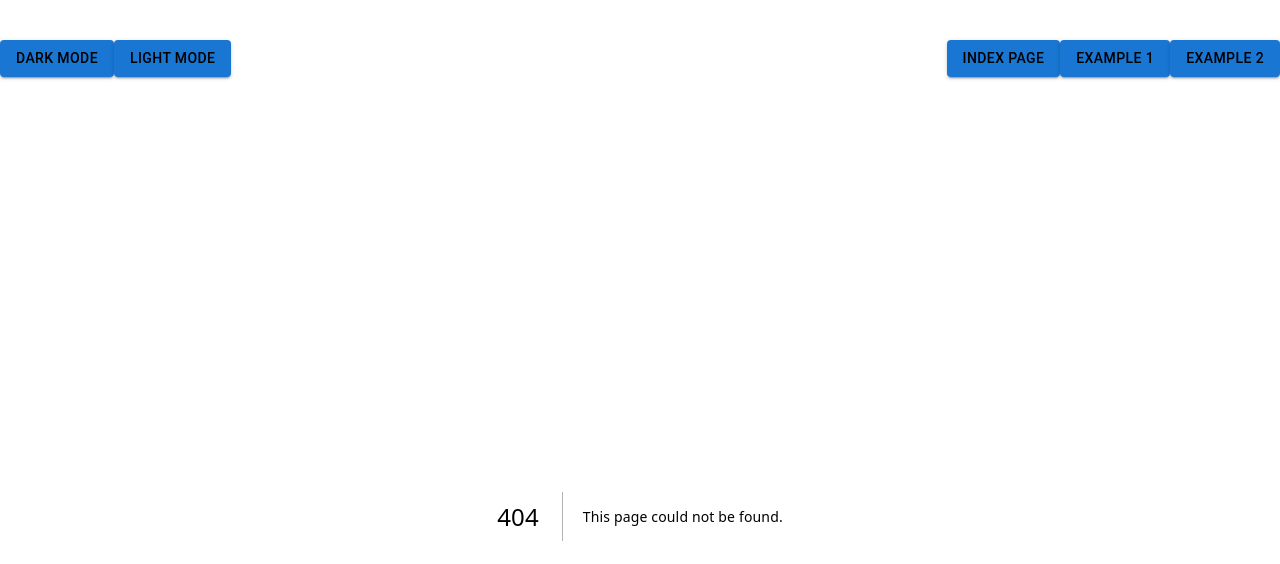
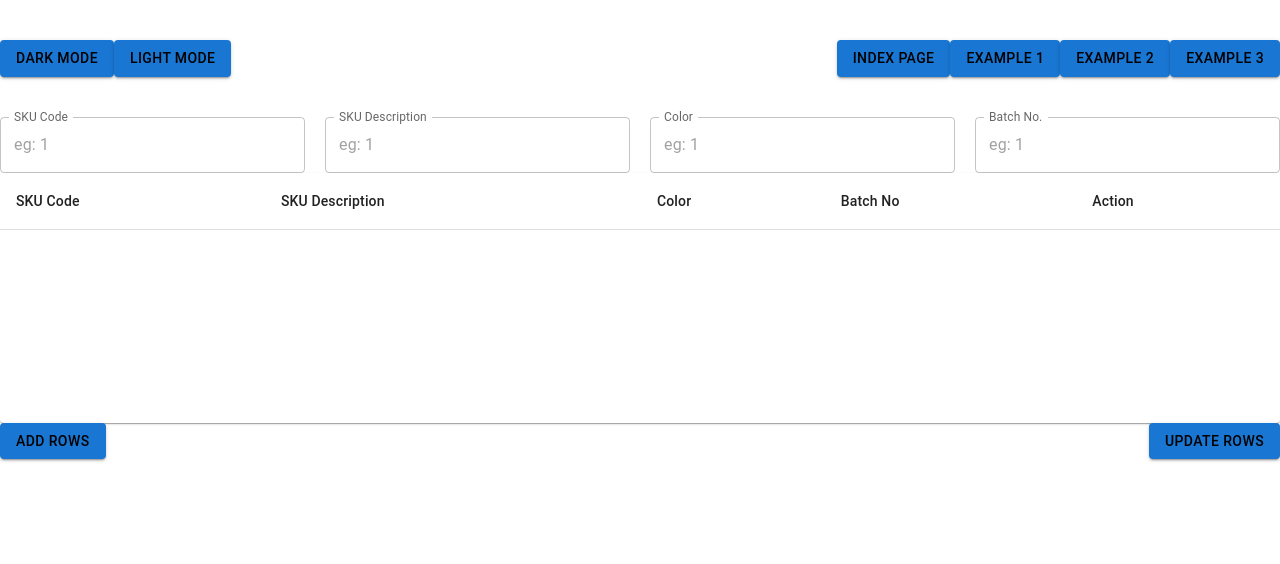
Before and after one commit to hanhan-cheam/SampleReact, a Next.js app: page /example3 in a window 1280 px wide. Before the commit this address had no page. Shown: the top 564 px of the page. Built offline with nearby package versions, Linux system fonts and the light colour scheme.

Commit message:
update example

```diff
--- a/src/pages/_app.tsx
+++ b/src/pages/_app.tsx
@@ -39,6 +39,11 @@ export default function App({ Component, pageProps }: AppProps) {
     router.push('/example2');
   }
 
+  const goExample3Page = () => {
+    router.push('/example3');
+  }
+
+
 
   return <ThemeProvider theme={theme}>
     <CssBaseline />
@@ -67,6 +72,7 @@ export default function App({ Component, pageProps }: AppProps) {
             <Button variant="contained" onClick={goFirstPage} sx={{ color: mode === 'light' ? 'black' : 'white'}}>Index Page</Button>
             <Button variant="contained" onClick={goExample1Page} sx={{ color: mode === 'light' ? 'black' : 'white'}}>Example 1</Button>
             <Button variant="contained" onClick={goExample2Page} sx={{ color: mode === 'light' ? 'black' : 'white'}}>Example 2</Button>
+            <Button variant="contained" onClick={goExample3Page} sx={{ color: mode === 'light' ? 'black' : 'white'}}>Example 3</Button>
           </Box>
     </Box>
     </div>
--- a/src/pages/example1/index.tsx
+++ b/src/pages/example1/index.tsx
@@ -64,7 +64,7 @@ const Example1 = () => {
 
                <>
                   <SpecialBox
-                    key={x.title}
+                    name={x.title}
                     title={x.title}
                     inputValue={x.inputValue}
                     onTextFieldChange={(e) => {
--- /dev/null
+++ b/src/pages/example3/components/inputFieldsMapper.tsx
@@ -0,0 +1,60 @@
+import { TextField } from "@mui/material"
+import { ChangeEvent } from "react"
+
+export type TFields = {
+    name: string
+    label: string
+    value: string
+}
+
+
+export type TInputFIelds = {
+    onTextFieldChange?: (inputValue: ChangeEvent<HTMLInputElement>, key: string) => void
+
+} & TFields
+
+
+export const InputFieldsMapper = ({
+    onTextFieldChange,
+    name,
+    label,
+    value,
+  }: TInputFIelds) => {
+
+
+
+    return  <>
+
+        <TextField
+
+            disabled={false}
+            id={name}
+            label={label}
+            sx={{ width: '100%' }}
+            name={name}
+            value={value ?? ''}
+            placeholder="eg: 1"
+            InputLabelProps={{
+            shrink: true,
+            }}
+            onChange={(event: ChangeEvent<HTMLInputElement>) =>{
+
+
+                if(onTextFieldChange){
+                    onTextFieldChange(event, name)
+                }
+            }
+
+        }
+        />
+
+    </>
+
+
+
+
+
+
+
+
+}
--- /dev/null
+++ b/src/pages/example3/index.tsx
@@ -0,0 +1,261 @@
+import { SpecialBox, TBoxDetail, TSpecialBox } from "@/components/common/SpecialBox/SpecialBox"
+import {  SpecialBoxDetailInput, SpecialBoxV2, TSmallBoxDetail, TSpecialBoxProps } from "@/components/common/SpecialBox/SpecialBoxV2"
+import { ChangeEvent, useState } from "react"
+import { InputFieldsMapper, TFields } from "./components/inputFieldsMapper"
+
+import InventoryIcon from '@mui/icons-material/Inventory'
+import ListAltIcon from '@mui/icons-material/ListAlt'
+import ViewModuleIcon from '@mui/icons-material/ViewModule'
+import {
+    Box,
+    Button,
+  Paper,
+  Table,
+  TableBody,
+  TableCell,
+  TableContainer,
+  TableHead,
+  TableRow,
+  Typography,
+  useTheme,
+} from '@mui/material'
+
+export type TTableData = {
+   id: number
+   skuCode: string
+   skuDescription: string
+   color: string
+   batchNo: string
+}
+
+const defaultFields: TFields[] = [
+    {
+        label: 'SKU Code',
+        name: 'skuCode',
+        value: ''
+    },
+    {
+        label: 'SKU Description',
+        name: 'skuDescription',
+        value: ''
+    },
+    {
+        label: 'Color',
+        name: 'color',
+        value: ''
+    },
+    {
+        label: 'Batch No.',
+        name: 'batchNo',
+        value: ''
+    }
+
+]
+
+
+const Example3 = () => {
+
+    const [inputFields, setInputFields] = useState<TFields[]>(defaultFields)
+
+    const [targetRowId, setTargetRowId] = useState<number>(0)
+
+    const [tableData, setTableData] = useState<TTableData[]>([])
+
+    const isDarkTheme = useTheme().palette.mode === 'dark'
+
+    const handleAddRow = () => {
+
+        const newId = tableData.map((x) => x.id);
+        const currentMax = tableData.length > 0 ? (Math.max(...newId) + 1) : 1
+        const value = inputFields.map(x => x.value)
+
+        const payload = {
+            id: currentMax,
+            skuCode: value[0],
+            skuDescription: value[1],
+            color: value[2],
+            batchNo: value[3]
+
+        }
+        setTableData((prev)=> [
+            ...prev,
+            payload
+          ])
+
+          const clearsFieldsValue = inputFields.map((x) => {
+
+              return {
+                ...x,
+                value: ''
+              }
+
+          })
+
+          setInputFields(clearsFieldsValue)
+
+    }
+
+    const handleEditRow = (id: number) => {
+
+        const targetRow =  tableData.find(x => x.id === id)
+
+        if(targetRow){
+
+            const updatedFields = inputFields.map((x) => {
+
+                return {
+                  ...x,
+                  value: targetRow[x.name as keyof TTableData] as string
+                }
+
+            })
+
+            setInputFields(updatedFields)
+            setTargetRowId(targetRow.id)
+
+        }
+
+
+
+
+    }
+
+    const handleUpdateRow = () => {
+
+        const targetRow = tableData.filter(x => x.id === targetRowId).map(y => {
+            return {
+                ...y,
+                skuCode: inputFields.find(x => x.name === "skuCode")?.value as string,
+                skuDescription:inputFields.find(x => x.name === "skuDescription")?.value as string,
+                color:inputFields.find(x => x.name === "color")?.value as string,
+                batchNo:inputFields.find(x => x.name === "batchNo")?.value as string
+            }
+        })
+        const nonTargetRow = tableData.filter(x => x.id !== targetRowId)
+
+        const newRows = targetRow.concat(nonTargetRow)
+
+        setTableData(newRows)
+
+        const clearsFieldsValue = inputFields.map((x) => {
+
+            return {
+              ...x,
+              value: ''
+            }
+
+        })
+
+        setInputFields(clearsFieldsValue)
+
+
+
+    }
+
+    const handleTextFieldChange = (event: React.ChangeEvent<HTMLInputElement>, name: string) => {
+        const value = event.target.value
+
+        const updatedFields = inputFields.map((x) => {
+            if(x.name === name){
+              return {
+                ...x,
+                value
+              }
+            }else{
+              return x
+            }
+          })
+
+          setInputFields(updatedFields)
+
+
+
+    }
+
+
+    return (
+        <Box>
+            <Box sx={{
+                display: 'flex',
+                flexDirection: 'row',
+                gap: '20px'
+            }}>
+                {inputFields.map((x,) => {
+
+
+                    return (
+                        <>
+                            <InputFieldsMapper
+                                onTextFieldChange={handleTextFieldChange}
+                                label={x.label}
+                                name={x.name}
+                                value={x.value}
+                            />
+                        </>
+                       )
+                })}
+            </Box>
+
+
+
+            <TableContainer
+                component={Paper}
+                sx={{
+                position: 'relative',
+                minHeight: 250,
+                maxHeight: 480,
+                }}
+            >
+
+                <Table stickyHeader>
+                    <TableHead>
+                        <TableRow>
+                            <TableCell>SKU Code</TableCell>
+                            <TableCell>SKU Description</TableCell>
+                            <TableCell>Color</TableCell>
+                            <TableCell>Batch No</TableCell>
+                            <TableCell>Action</TableCell>
+                        </TableRow>
+                    </TableHead>
+
+                    <TableBody>
+                    {tableData.map((row, index) => {
+
+
+                    return (
+
+                            <TableRow key={index}>
+                                <TableCell>{row.skuCode}</TableCell>
+                                <TableCell>{row.skuDescription}</TableCell>
+                                <TableCell>{row.color}</TableCell>
+                                <TableCell>{row.batchNo}</TableCell>
+                                <TableCell>
+                                    <Button onClick={() => {
+                                        handleEditRow(row.id)
+                                    }} variant="contained" sx={{  color: isDarkTheme ? 'white' : 'black'}}>EDIT ROWS</Button>
+
+
+                                </TableCell>
+
+                            </TableRow>
+
+                    )
+                    })}
+                    </TableBody>
+
+                </Table>
+            </TableContainer>
+
+            <Box sx={{
+                display: 'flex',
+                justifyContent: 'space-between'
+            }}>
+            <Button onClick={handleAddRow} variant="contained" sx={{  color: isDarkTheme ? 'white' : 'black'}}>ADD ROWS</Button>
+            <Button onClick={handleUpdateRow} disabled={false} variant="contained" sx={{  color: isDarkTheme ? 'white' : 'black'}}>UPDATE ROWS</Button>
+            </Box>
+        </Box>
+    )
+
+}
+
+export default Example3
```
